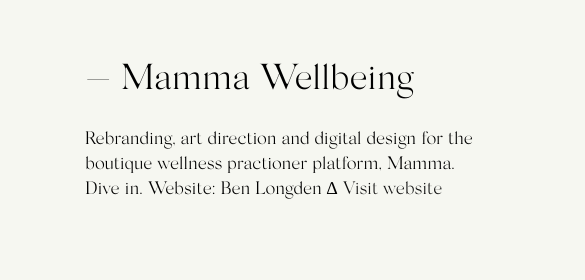
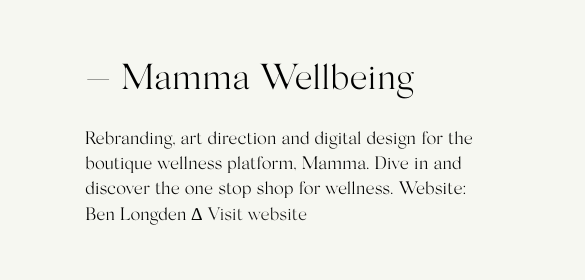
Before and after one commit to blongden73/estefi, a plain HTML site: page index.html in a window 1280 px wide. Shown: the part 1384-1664 px from the top of the page, 0-585 px from the left. Drawn offline with Linux system fonts and the light colour scheme; grey boxes are pictures that could not be loaded.

```diff
--- a/index.html
+++ b/index.html
@@ -127,7 +127,7 @@
 <div class="flex padd">
 <div class="right square text">
   <h3>— Mamma Wellbeing</h3>
-  <p>Rebranding, art direction and digital design for the boutique wellness practioner platform, Mamma. Dive in. Website: Ben Longden ∆ <a href="https://mammawellbeing.com/">Visit website</a></p>
+  <p>Rebranding, art direction and digital design for the boutique wellness platform, Mamma. Dive in and discover the one stop shop for wellness. Website: Ben Longden ∆ <a href="https://mammawellbeing.com/">Visit website</a></p>
   <img class="lazy image" data-src="assets/estefi/mamma2.jpg">
 </div>
 <div class="left long">
```
